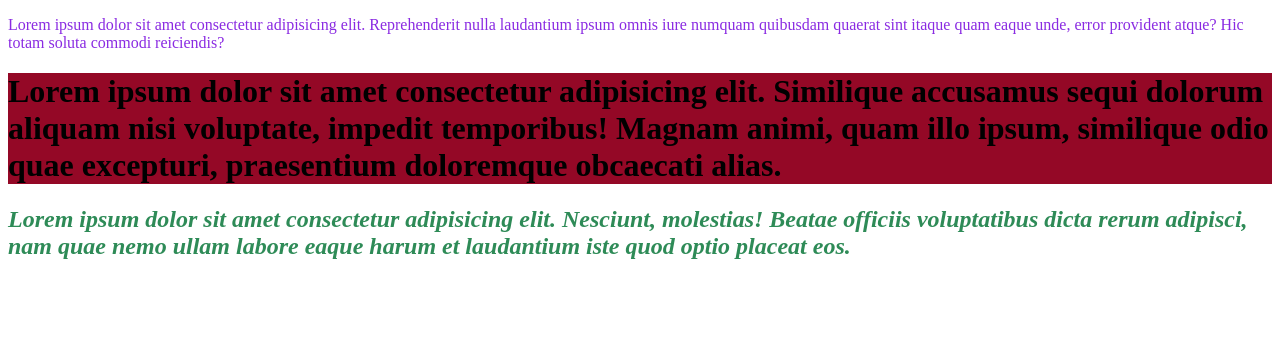
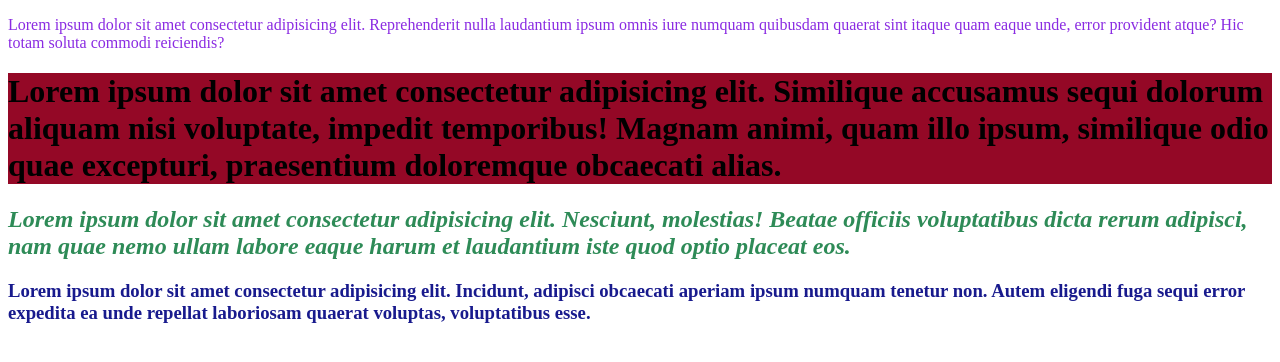
Before and after one commit to RafaelHernandezSierrra/Entornos-Rafael-Hernandez, a plain HTML site: page index.html in a window 1280 px wide. Drawn offline with Linux system fonts and the light colour scheme.

Commit message:
RHS nueva modificacion

```diff
--- a/2T_EED_RafaelHernandez.css/estilos.css
+++ b/2T_EED_RafaelHernandez.css/estilos.css
@@ -9,3 +9,7 @@ h2{
     font-style: italic;
     color: seagreen;
 }
+h3{
+    font-weight: bolder;
+    color: rgb(24, 26, 141);
+}
--- a/index.html
+++ b/index.html
@@ -17,5 +17,8 @@
     <h2>
         Lorem ipsum dolor sit amet consectetur adipisicing elit. Nesciunt, molestias! Beatae officiis voluptatibus dicta rerum adipisci, nam quae nemo ullam labore eaque harum et laudantium iste quod optio placeat eos.
     </h2>
+    <h3>
+        Lorem ipsum dolor sit amet consectetur adipisicing elit. Incidunt, adipisci obcaecati aperiam ipsum numquam tenetur non. Autem eligendi fuga sequi error expedita ea unde repellat laboriosam quaerat voluptas, voluptatibus esse.
+    </h3>
 </body>
 </html>
```
